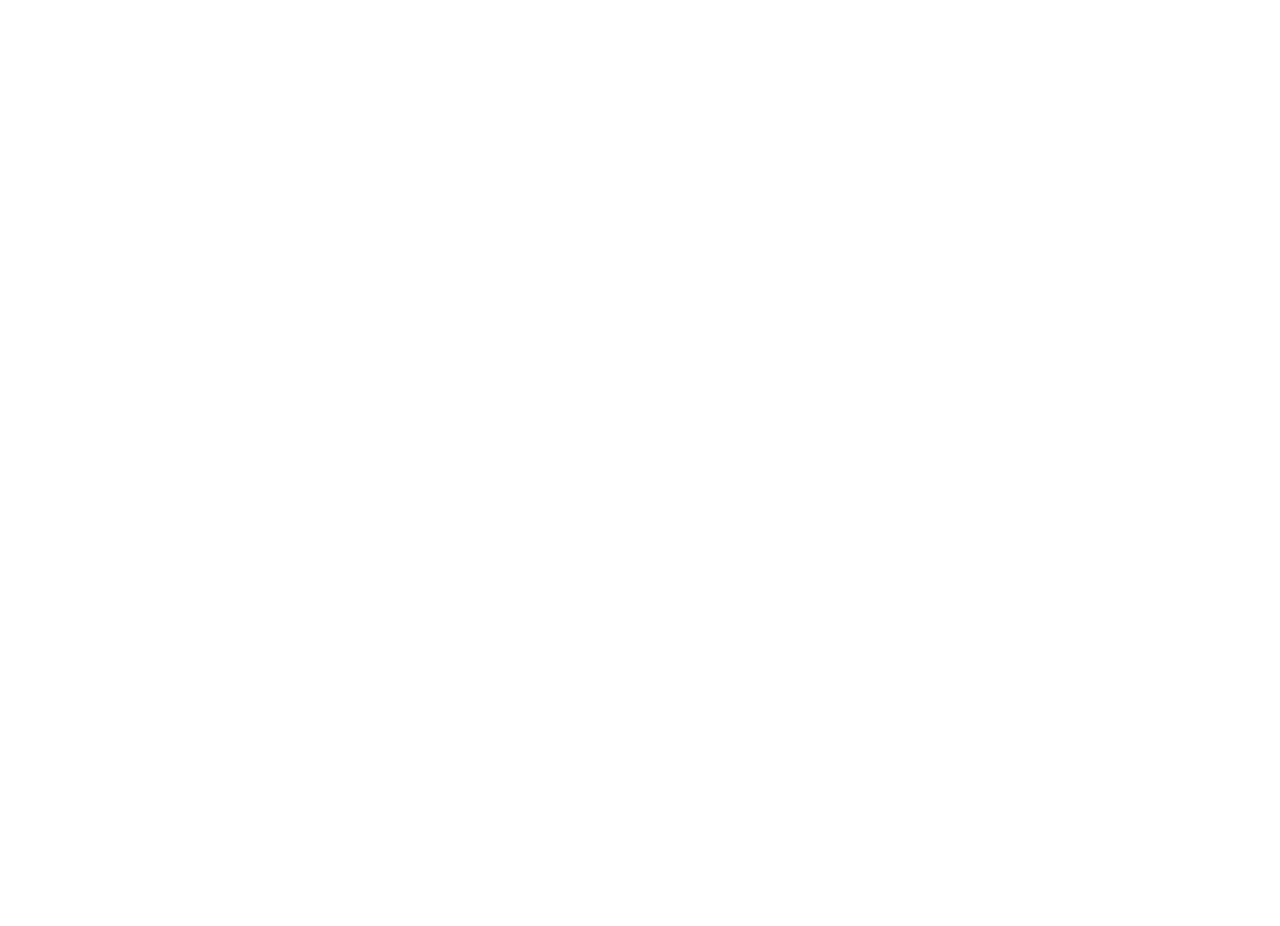
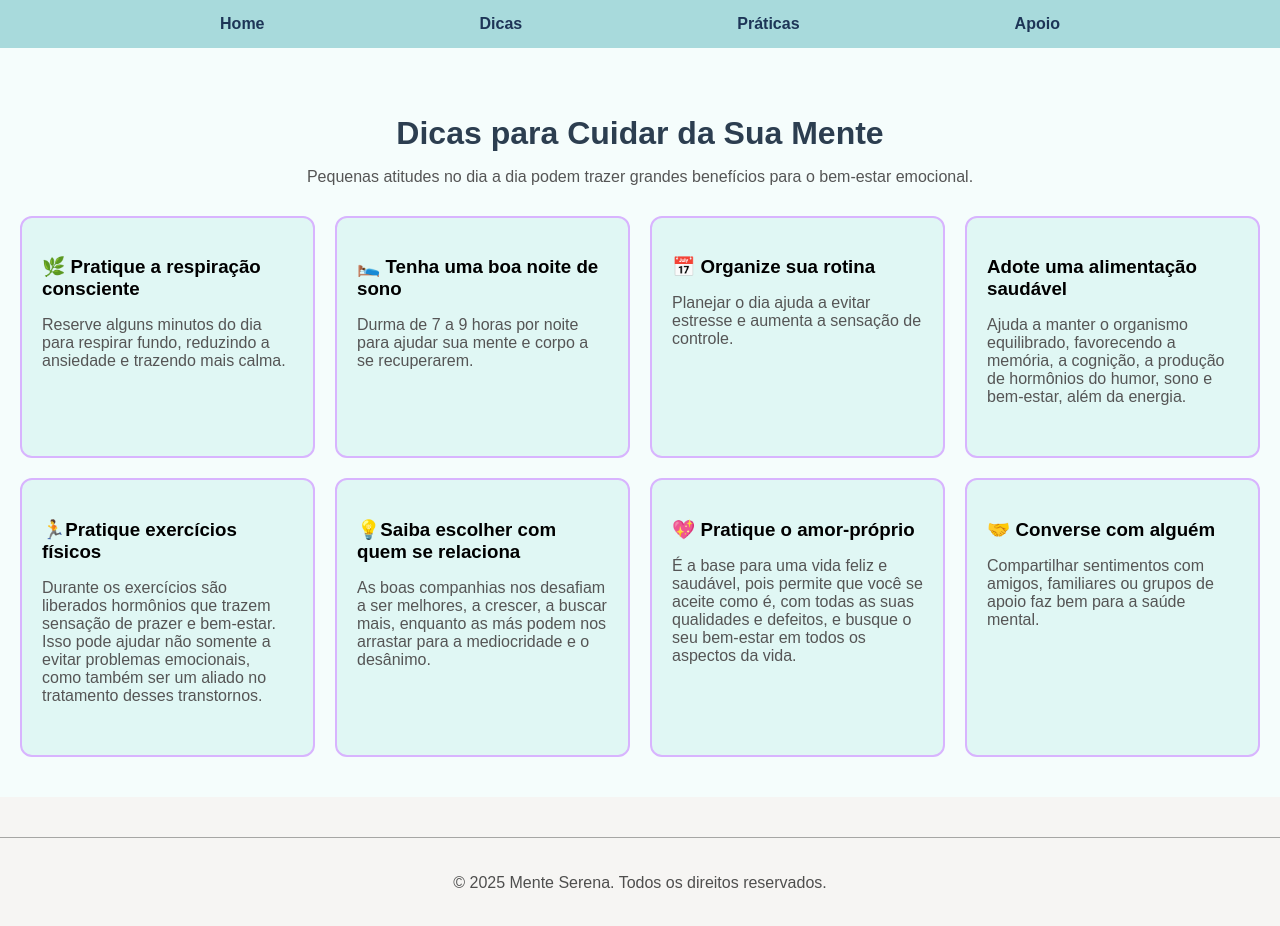
Before and after one commit to Michelijustin/SiteSaudeMental, a plain HTML site: page dicas/dicas.html in a window 1280 px wide. Before the commit the page ends 800 px from the top, so only its background shows below. Drawn offline with Linux system fonts and the light colour scheme.

Commit message:
conteudo dicas

```diff
--- /dev/null
+++ b/dicas/dicas.css
@@ -0,0 +1,43 @@
+.dicas {
+  text-align: center;
+  padding: 40px 20px;
+  background-color: #f5fdfc;
+}
+
+.dicas h2 {
+  font-size: 2rem;
+  margin-bottom: 10px;
+  color: #2c3e50;
+}
+
+.dicas p {
+  color: #555;
+  margin-bottom: 30px;
+}
+
+.dicas-container {
+  display: grid;
+  grid-template-columns: repeat(auto-fit, minmax(250px, 1fr));
+  gap: 20px;
+}
+
+.dica-card {
+  background-color: #e0f7f4;
+  /*border: 1px solid #b2dfdb;*/
+  border: 2px solid #D8B4FE;
+  border-radius: 12px;
+  padding: 20px;
+  text-align: left;
+  transition: transform 0.3s;
+}
+
+.dica-card:hover {
+  transform: translateY(-5px);
+  box-shadow: 0 4px 12px rgba(0,0,0,0.1);
+}
+
+.dica-card h3 {
+  /*color: #00695c;*/
+  color: black;
+  margin-bottom: 10px;
+}
--- a/dicas/dicas.html
+++ b/dicas/dicas.html
@@ -4,8 +4,71 @@
     <meta charset="UTF-8">
     <meta name="viewport" content="width=device-width, initial-scale=1.0">
     <title>Document</title>
+    <link rel="stylesheet" href="../homeFooter.css">
+    <link rel="stylesheet" href="dicas.css">
 </head>
 <body>
+    <header>
+        <div>
+            <a href="../Home/index.html">Home</a>
+            <a href="../dicas/dicas.html">Dicas</a>
+            <a href="../praticas/praticas.html">Práticas</a>
+            <a href="../apoio/apoio.html">Apoio</a>
+        </div>
+    </header>
 
+    <main>
+        <!-- Página Dicas -->
+        <section class="dicas">
+            <h2>Dicas para Cuidar da Sua Mente</h2>
+            <p>Pequenas atitudes no dia a dia podem trazer grandes benefícios para o bem-estar emocional.</p>
+
+            <div class="dicas-container">
+                <div class="dica-card">
+                <h3>🌿 Pratique a respiração consciente</h3>
+                <p>Reserve alguns minutos do dia para respirar fundo, reduzindo a ansiedade e trazendo mais calma.</p>
+                </div>
+
+                <div class="dica-card">
+                <h3>🛌 Tenha uma boa noite de sono</h3>
+                <p>Durma de 7 a 9 horas por noite para ajudar sua mente e corpo a se recuperarem.</p>
+                </div>
+
+                <div class="dica-card">
+                <h3>📅 Organize sua rotina</h3>
+                <p>Planejar o dia ajuda a evitar estresse e aumenta a sensação de controle.</p>
+                </div>
+
+                <div class="dica-card">
+                    <h3>Adote uma alimentação saudável</h3>
+                    <p>Ajuda a manter o organismo equilibrado, favorecendo a memória, a cognição, a produção de hormônios do humor, sono e bem-estar, além da energia.</p>
+                </div>
+
+                <div class="dica-card">
+                    <h3>🏃Pratique exercícios físicos</h3>
+                    <p>Durante os exercícios são liberados hormônios que trazem sensação de prazer e bem-estar. Isso pode ajudar não somente a evitar problemas emocionais, como também ser um aliado no tratamento desses transtornos.</p>
+                </div>
+                <div class="dica-card">
+                    <h3>💡Saiba escolher com quem se relaciona</h3>
+                    <p>As boas companhias nos desafiam a ser melhores, a crescer, a buscar mais, enquanto as más podem nos arrastar para a mediocridade e o desânimo.</p>
+                </div>
+
+                <div class="dica-card">
+                    <h3> 💖 Pratique o amor-próprio</h3>
+                    <p>É a base para uma vida feliz e saudável, pois permite que você se aceite como é, com todas as suas qualidades e defeitos, e busque o seu bem-estar em todos os aspectos da vida.</p>
+                    <p></p>
+                </div>
+
+                <div class="dica-card">
+                <h3>🤝 Converse com alguém</h3>
+                <p>Compartilhar sentimentos com amigos, familiares ou grupos de apoio faz bem para a saúde mental.</p>
+                </div>
+            </div>
+        </section>
+    </main>
+
+    <footer>
+         <p>© 2025 Mente Serena. Todos os direitos reservados.</p>
+    </footer>
 </body>
 </html>
--- a/homeFooter.css
+++ b/homeFooter.css
@@ -38,3 +38,14 @@ header div{
     display: flex;
     justify-content: space-evenly;
 }
+
+footer{
+    text-align: center;
+    margin: 40px 0px 40px 0px;
+    padding-top: 20px;
+    border-top: 1px solid rgba(0, 0, 0, 0.324);
+}
+
+footer p{
+    color: rgba(0, 0, 0, 0.683);
+}
```
Also changed, not shown: Home/index.css (+0 -11 lines), Home/index.html (+3 -3 lines), apoio/apoio.html (+13 -0 lines), praticas/praticas.html (+13 -0 lines), apoio/apoio.css (added), praticas/praticas.css (added).
